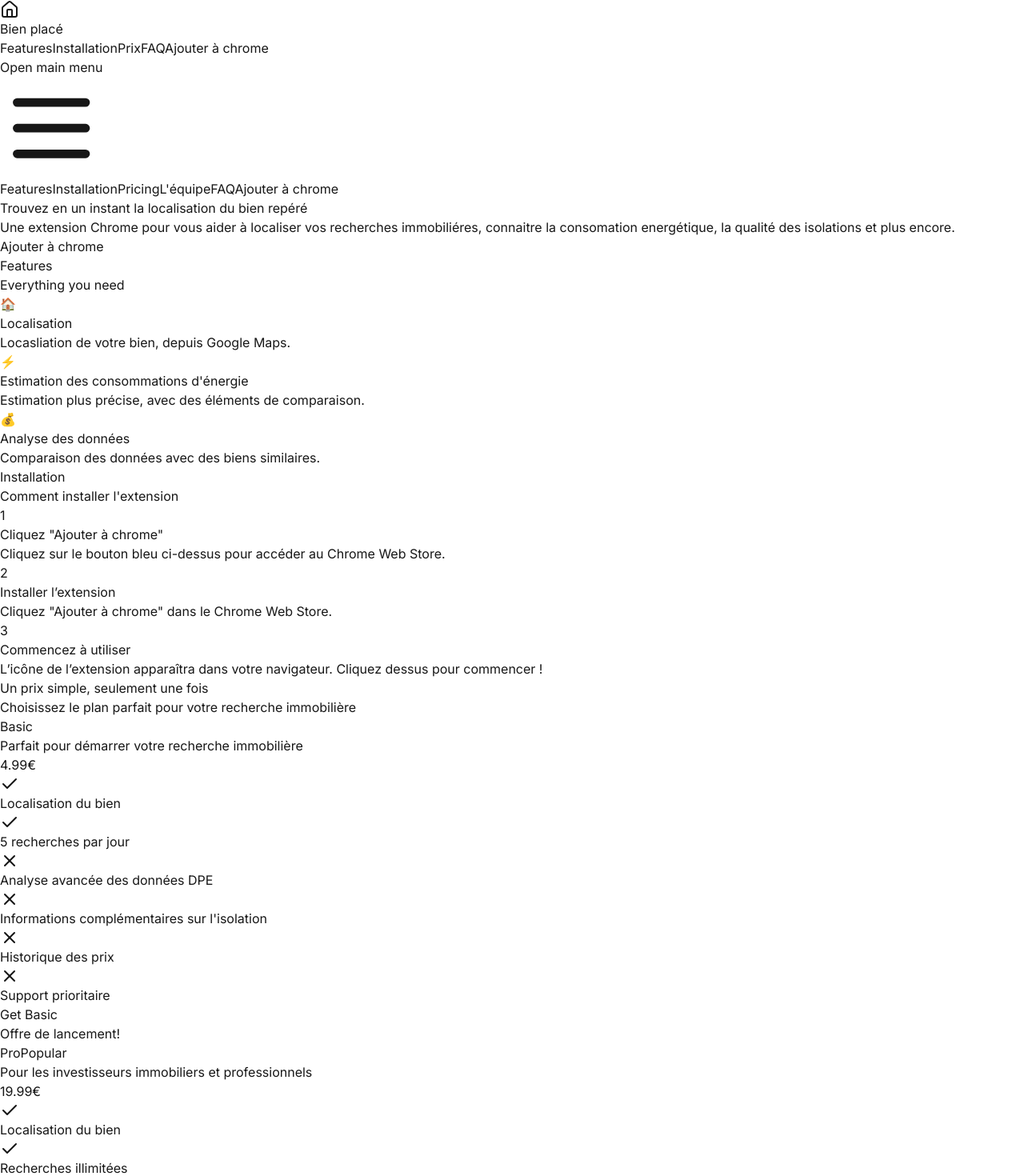
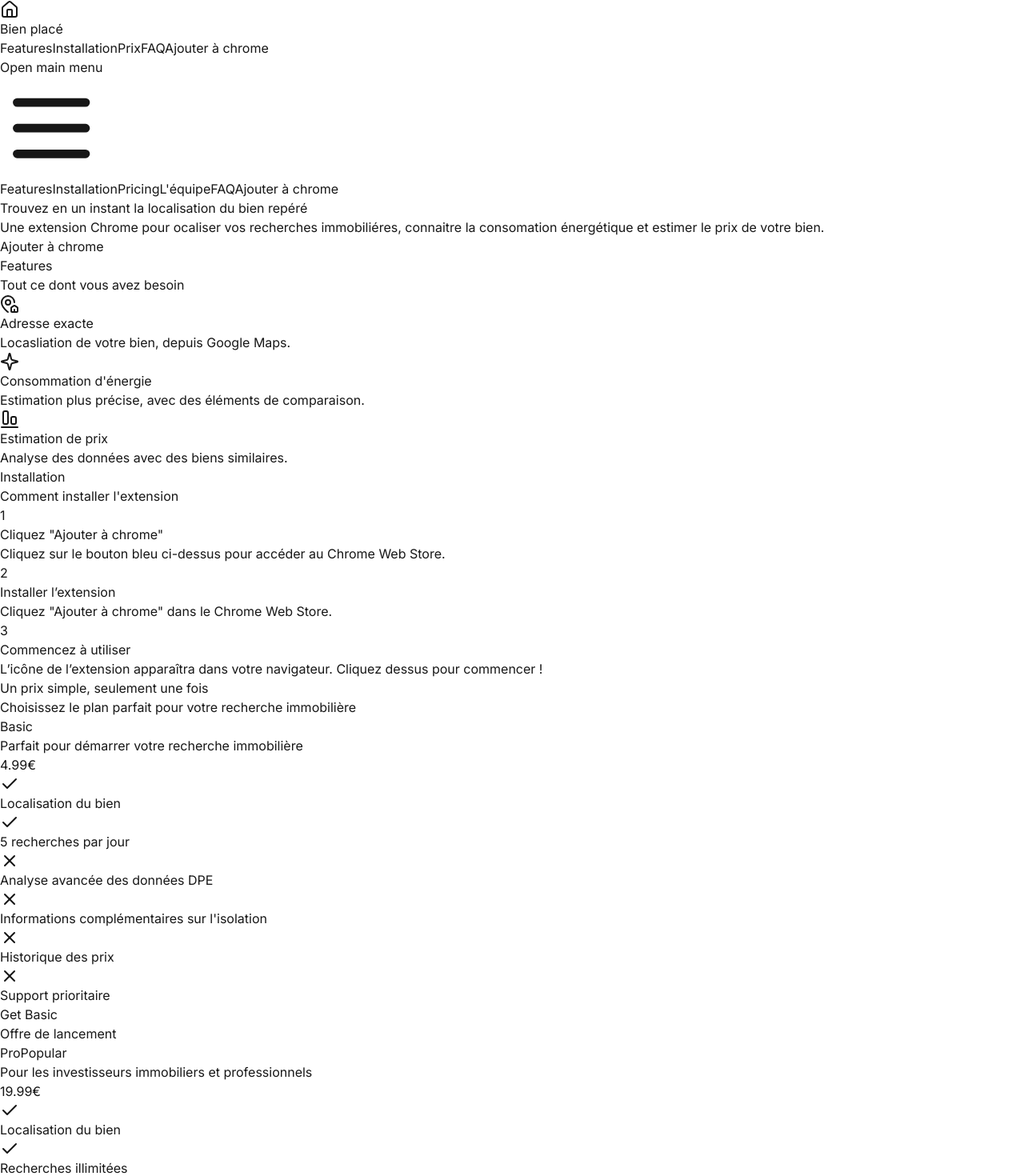
Before and after one commit to Pouetpouets/bien-place-landing-page, a Next.js app: page / in a window 1280 px wide. Shown: the top 1470 px of the page at 80% size. Built offline with nearby package versions, Linux system fonts and the light colour scheme.

Commit message:
Corrections

```diff
--- a/src/app/components/FAQ.tsx
+++ b/src/app/components/FAQ.tsx
@@ -2,7 +2,7 @@
     const faqs = [
       {
         question: 'Que fait cette extension?',
-        answer: 'Ajoute des informations supplémentaires sur les biens immobiliers.',
+        answer: 'Ajoute des informations supplémentaires sur les biens immobiliers lors de votre recherche.',
       },
       {
         question: 'Comment obtenir de l’aide?',
--- a/src/app/components/Features.tsx
+++ b/src/app/components/Features.tsx
@@ -1,19 +1,23 @@
+'use client'
+import { AlignEndHorizontal, MapPinHouse, Sparkle } from 'lucide-react';
+
 export default function Features({ id }: { id: string }) {
+
     const features = [
       {
-        icon: '🏠',
-        name: 'Localisation',
+        icon: <MapPinHouse />,
+        name: 'Adresse exacte',
         description: 'Locasliation de votre bien, depuis Google Maps.',
       },
       {
-        icon: '⚡️',
-        name: "Estimation des consommations d'énergie ",
+        icon: <Sparkle />,
+        name: "Consommation d'énergie",
         description: 'Estimation plus précise, avec des éléments de comparaison.',
       },
       {
-        icon: '💰',
-        name: 'Analyse des données',
-        description: 'Comparaison des données avec des biens similaires.',
+        icon: <AlignEndHorizontal />,
+        name: 'Estimation de prix',
+        description: 'Analyse des données avec des biens similaires.',
       },
     ]
 
@@ -23,13 +27,12 @@
           <div className="mx-auto max-w-2xl lg:text-center">
             <h2 className="text-base font-semibold leading-7 text-blue-600">Features</h2>
             <p className="mt-2 text-3xl font-bold tracking-tight text-gray-900 sm:text-4xl">
-              Everything you need
+              Tout ce dont vous  <span className="bg-yellow-400">avez besoin</span>
             </p>
           </div>
           <div className="mx-auto mt-16 max-w-2xl sm:mt-20 lg:mt-24 lg:max-w-none">
             <dl className="grid max-w-xl grid-cols-1 gap-x-8 gap-y-16 lg:max-w-none lg:grid-cols-3">
               {features.map((feature) => (
-
                 <div key={feature.name} className="flex flex-col items-center justify-center">
                   <div className="flex items-center justify-center w-16 h-16 mx-auto mb-4 text-3xl font-bold text-blue-600 bg-blue-100 rounded-full">
                     {feature.icon}
--- a/src/app/components/Hero.tsx
+++ b/src/app/components/Hero.tsx
@@ -10,7 +10,7 @@
            Trouvez en <span className="bg-yellow-400"> un instant </span> la localisation du bien repéré
           </h1>
           <p className="mt-6 text-lg leading-8 text-gray-600">
-            Une extension Chrome pour vous aider à localiser vos recherches immobiliéres, connaitre la consomation energétique, la qualité des isolations et plus encore.
+            Une extension Chrome pour ocaliser vos recherches immobiliéres, connaitre la consomation énergétique et estimer le prix de votre bien.
           </p>
           <div className="mt-10 flex items-center justify-center gap-x-6">
             <a
--- a/src/app/components/HowToInstall.tsx
+++ b/src/app/components/HowToInstall.tsx
@@ -1,3 +1,4 @@
+/* eslint-disable react/no-unescaped-entities */
 export default function HowToInstall({ id }: { id: string }) {
     const steps = [
       {
@@ -24,7 +25,7 @@
           <div className="mx-auto max-w-2xl lg:text-center">
             <h2 className="text-base font-semibold leading-7 text-blue-600">Installation</h2>
             <p className="mt-2 text-3xl font-bold tracking-tight text-gray-900 sm:text-4xl">
-              Comment installer l'extension
+              Comment <span className="bg-yellow-400">installer</span> l'extension
             </p>
           </div>
           <div className="mx-auto mt-16 max-w-2xl sm:mt-20 lg:mt-24 lg:max-w-none">
--- a/src/app/components/Pricing.tsx
+++ b/src/app/components/Pricing.tsx
@@ -65,7 +65,7 @@
           {/* Pro Plan */}
           <div className="relative rounded-3xl p-8 ring-1 ring-blue-600 bg-white hover:shadow-lg transition-all duration-200">
           <div className="absolute -top-4 -right-4 bg-red-500 text-white px-4 py-1 rounded-full transform rotate-12 shadow-lg">
-              <span className="font-bold">Offre de lancement!</span>
+              <span className="font-bold">Offre de lancement</span>
             </div>
 
             <h3 className="text-lg font-semibold leading-8 text-gray-900">
```
